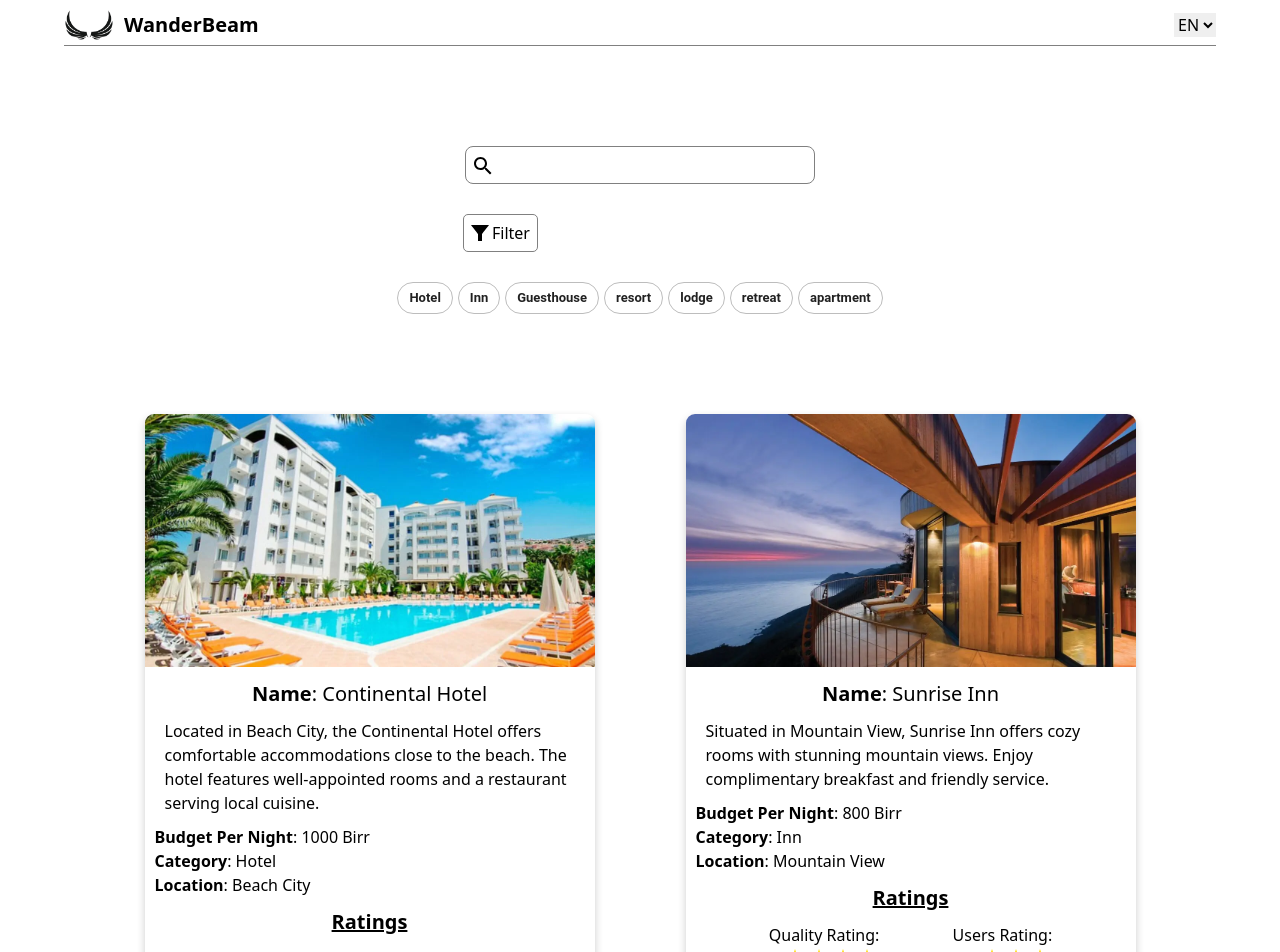
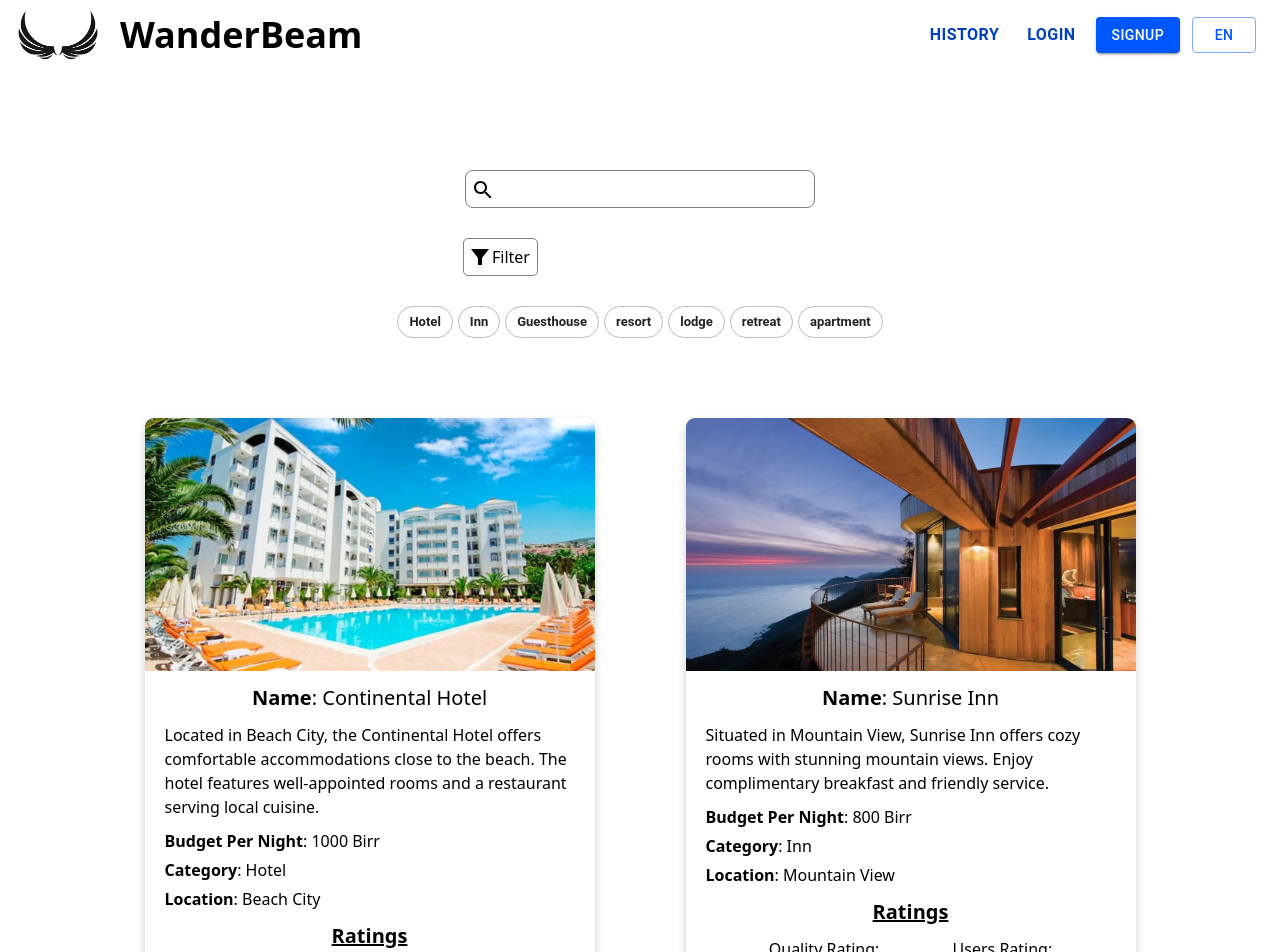
Before and after one commit to timid-angel/wanderbeam, a React (Vite) app in the folder frontend/: page /lodging in a window 1280 px wide. Shown: the top 952 px of the page. Built offline with nearby package versions, Linux system fonts and the light colour scheme.

Commit message:
used header and footer of the app

```diff
--- a/frontend/src/pages/LodgingPage.tsx
+++ b/frontend/src/pages/LodgingPage.tsx
@@ -5,8 +5,8 @@
 import { useState } from "react";
 import PaginationComponent from "../components/PaginationComponent";
 import lodgingInfos from "../data/lodgingData";
-import Header from "../components/Header";
-import Footer from "../components/Footer";
+import Header from "../components/core/Header";
+import Footer from "../components/core/Footer";
 const LodgingPage = () => {
   const [currentPage, setCurrentPage] = useState<number>(1);
 
--- a/frontend/src/styles/Lodging.css
+++ b/frontend/src/styles/Lodging.css
@@ -48,5 +48,5 @@
     gap: 20px;
     justify-content: center;
 
-    margin: 50px auto;
+    margin: 30px auto 50px;
 }
--- a/frontend/src/styles/LodgingCard.css
+++ b/frontend/src/styles/LodgingCard.css
@@ -30,7 +30,7 @@
     margin: 10px 0;
 }
 
-.catagory{
+.category{
     margin: 5px 10px;
 }
 
```
